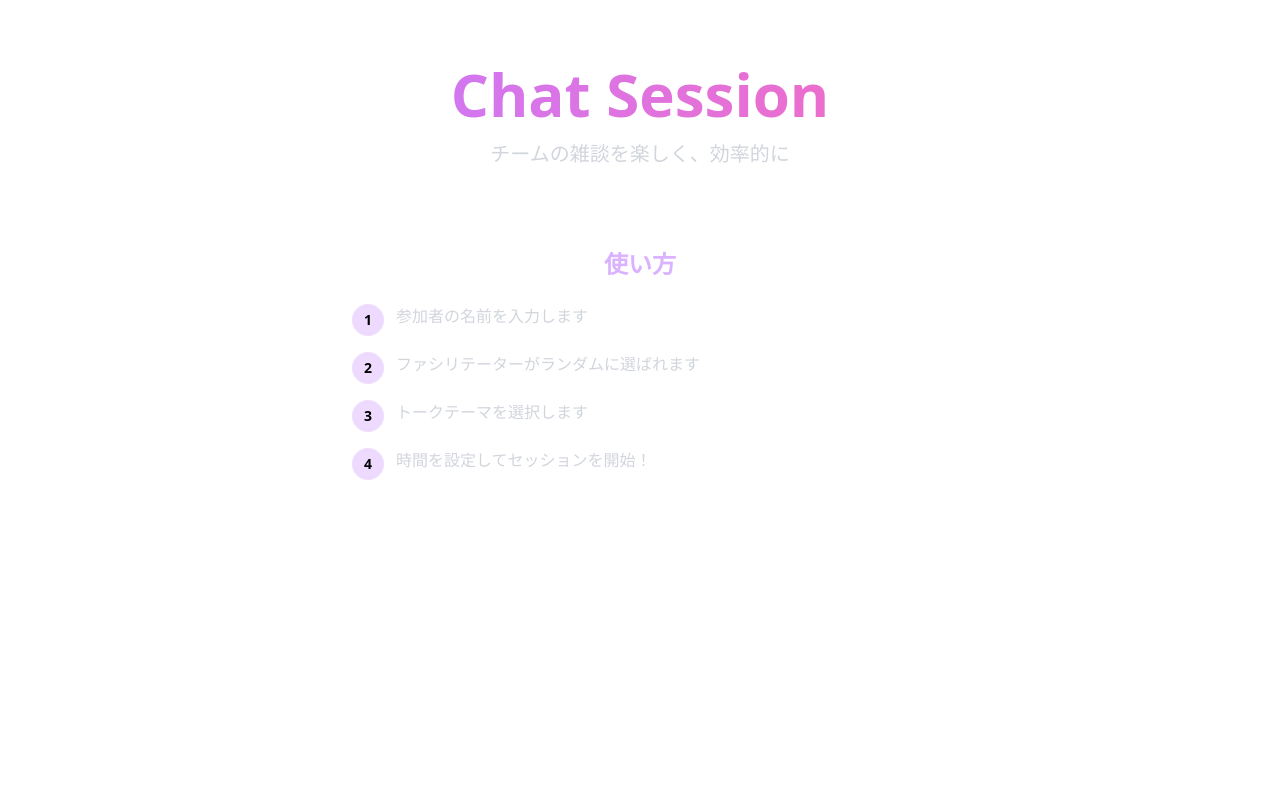
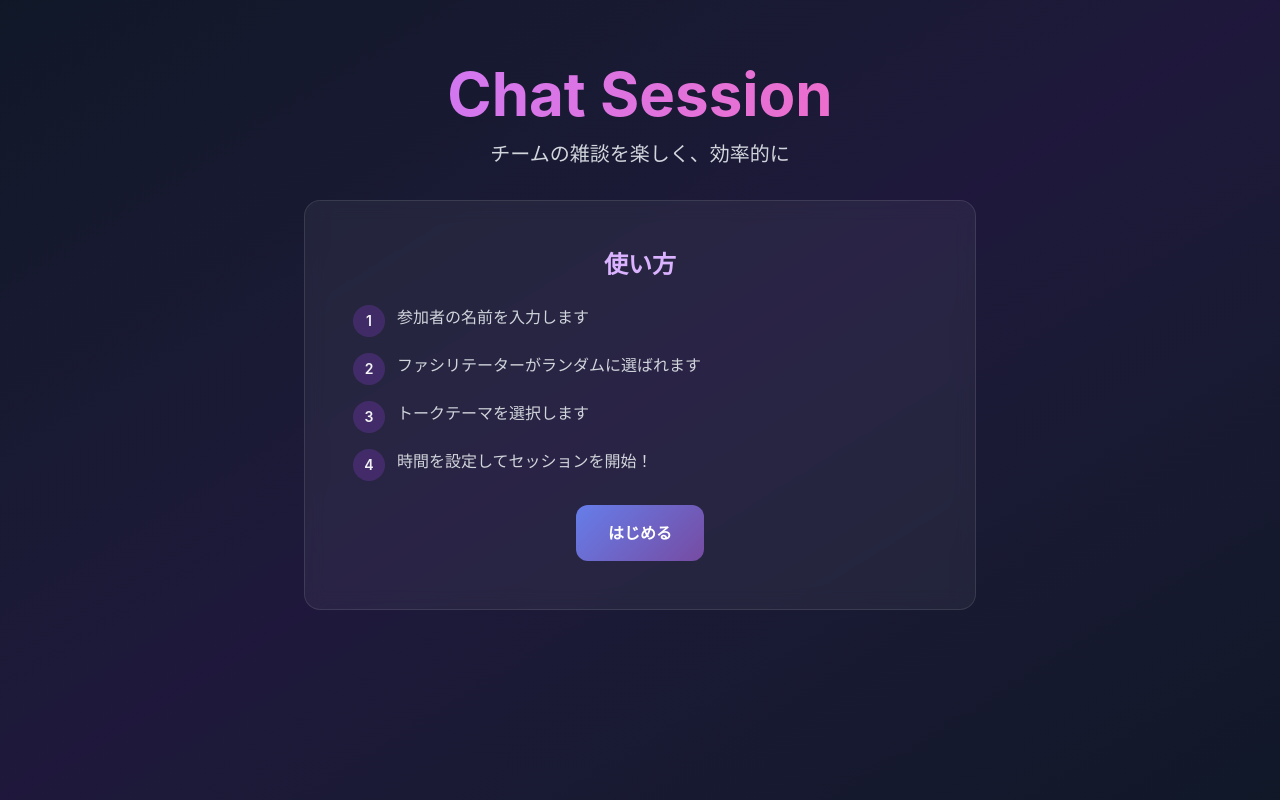
Before and after one commit to rjc-tech/tech-talk-timer, a React (Vite) app in the folder frontend/: page / in a window 1280 px wide. Built offline with nearby package versions, Linux system fonts and the light colour scheme.

Commit message:
[FE-003] TOP画面実装 #14
- CSS反映

```diff
--- a/frontend/index.html
+++ b/frontend/index.html
@@ -6,8 +6,8 @@
     <meta name="viewport" content="width=device-width, initial-scale=1.0" />
     <title>Vite + React + TS</title>
   </head>
-  <body>
-    <div id="root"></div>
+  <body class="min-h-screen bg-gray-900 text-gray-100">
+    <div id="root" class="min-h-screen bg-gradient-to-br from-gray-900 via-purple-900/20 to-gray-900"></div>
     <script type="module" src="/src/main.tsx"></script>
   </body>
 </html>
--- a/frontend/src/components/Button.tsx
+++ b/frontend/src/components/Button.tsx
@@ -1,5 +1,5 @@
 import { ReactNode } from "react";
-import { Link } from "react-router-dom";
+import { useNavigate } from "react-router-dom";
 
 export default function Button({
   path,
@@ -8,9 +8,15 @@ export default function Button({
   path: string;
   children: ReactNode;
 }) {
+
+  const navigate = useNavigate();
+
   return (
-    <Link to={path} className="w-full md:w-auto px-8 py-4 gradient-bg text-white font-semibold rounded-xl hover:shadow-lg hover:shadow-purple-500/25 transition-all duration-300 transform hover:scale-105">
+    <button
+      onClick={() => navigate(path)}
+      className="w-full md:w-auto px-8 py-4 gradient-bg text-white font-semibold rounded-xl hover:shadow-lg hover:shadow-purple-500/25 transition-all duration-300 transform hover:scale-105"
+    >
       {children}
-    </Link>
+    </button>
   );
 }
--- a/frontend/src/index.css
+++ b/frontend/src/index.css
@@ -1,6 +1,80 @@
 @import 'tailwindcss';
 
-body {
-  margin: 0;
-  font-family: system-ui, sans-serif;
+* {
+  font-family: 'Inter', -apple-system, BlinkMacSystemFont, sans-serif;
 }
+
+.glass-morphism {
+  background: rgba(255, 255, 255, 0.05);
+  backdrop-filter: blur(10px);
+  border: 1px solid rgba(255, 255, 255, 0.1);
+}
+
+.gradient-bg {
+  background: linear-gradient(135deg, #667eea 0%, #764ba2 100%);
+}
+
+.theme-card {
+  transition: all 0.3s cubic-bezier(0.4, 0, 0.2, 1);
+}
+
+.theme-card:hover {
+  transform: translateY(-4px);
+  box-shadow: 0 12px 24px rgba(0, 0, 0, 0.15);
+}
+
+.theme-card.selected {
+  background: linear-gradient(135deg, #667eea 0%, #764ba2 100%);
+  color: white;
+}
+
+@keyframes pulse-ring {
+  0% {
+    transform: scale(0.95);
+    opacity: 1;
+  }
+
+  40% {
+    transform: scale(1.2);
+    opacity: 0.5;
+  }
+
+  100% {
+    transform: scale(1.4);
+    opacity: 0;
+  }
+}
+
+.pulse-animation {
+  position: relative;
+}
+
+.pulse-animation::before {
+  content: '';
+  position: absolute;
+  inset: -4px;
+  border-radius: 50%;
+  border: 2px solid currentColor;
+  animation: pulse-ring 2s infinite;
+}
+
+.screen {
+  display: none;
+  animation: fadeIn 0.3s ease-out;
+}
+
+.screen.active {
+  display: block;
+}
+
+@keyframes fadeIn {
+  from {
+    opacity: 0;
+    transform: translateY(10px);
+  }
+
+  to {
+    opacity: 1;
+    transform: translateY(0);
+  }
+}
```
